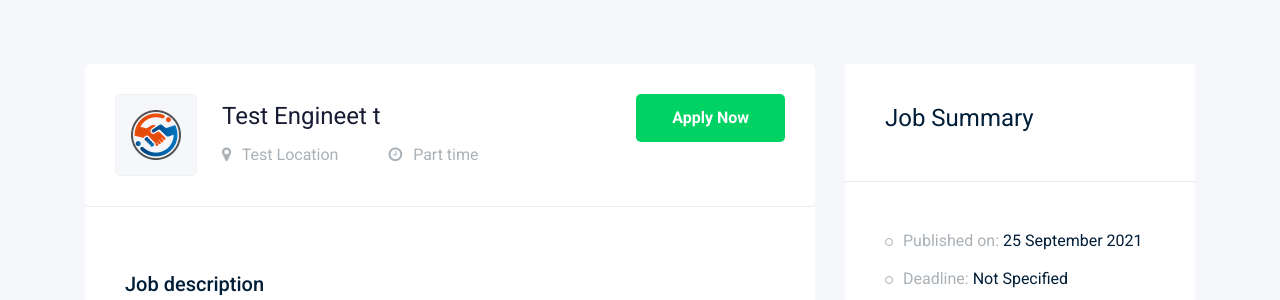
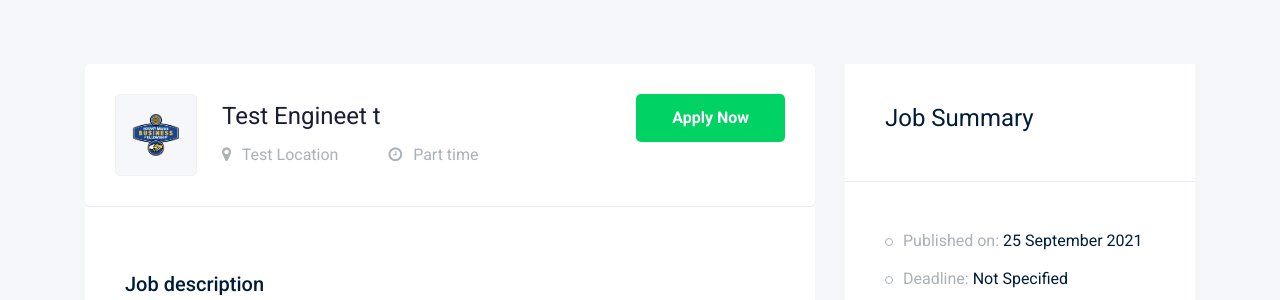
Before and after one commit to RotaSambandh/RotasambandhJobBoard, a Jekyll site: the page built from _posts/2021-09-25-testjob.md, in a window 1280 px wide. Shown: the part 387-687 px from the top of the page. Built offline with Jekyll 4.4.1, drawn with Linux system fonts in a browser that asks for light colours.

Commit message:
company image

```diff
--- a/_includes/head.html
+++ b/_includes/head.html
@@ -38,6 +38,7 @@
     <meta name="category" content="mentorship">
     <meta http-equiv="cache-control" content="public" />
     <meta http-equiv="Expires" content="0">
+    <meta name="theme-color" content="#047ae5">
 
     {% if page.noindex == true or page.active == false  %}
     <meta name=”robots” content=”noindex, follow”>
--- a/_includes/postbox.html
+++ b/_includes/postbox.html
@@ -2,7 +2,7 @@
     <div class="single_jobs white-bg d-flex justify-content-between">
         <div class="jobs_left d-flex align-items-center">
             <div class="thumb">
-                <img src="{{site.baseurl}}/img/round.png" style="max-width: 50px; max-height: 50px;" alt="RotaSambandh Job Board">
+                <img src="{% if post.company == "" %}{{site.baseurl}}/img/round.png{% else %}{{site.data.partners[post.company].img | relative_url}}{% endif %}" style="max-width: 50px; max-height: 50px;" alt="{% if post.company == "" %}RotaSambandh Job Board{% else %}{{site.data.partners[post.company].name}}{% endif %}">
             </div>
             <div class="jobs_conetent">
                 <a href="{{post.url | relative_url}}"><h4>{{post.title}}</h4></a>
--- a/_layouts/post.html
+++ b/_layouts/post.html
@@ -24,7 +24,7 @@ layout: default
                         <div class="single_jobs white-bg d-flex justify-content-between">
                             <div class="jobs_left d-flex align-items-center">
                                 <div class="thumb">
-                                    <img src="{{site.baseurl}}/img/round.png" alt="RotaSambandh Job Board">
+                                    <img src="{% if page.company == "" %}{{site.baseurl}}/img/round.png{% else %}{{site.data.partners[page.company].img | relative_url}}{% endif %}" style="max-width: 50px; max-height: 50px;" alt="{% if page.company == "" %}RotaSambandh Job Board{% else %}{{site.data.partners[page.company].name}}{% endif %}">
                                 </div>
                                 <div class="jobs_conetent">
                                     <a><h4>{{page.title}}</h4></a>
```
Also changed, not shown: _posts/2021-09-25-testjob.md (+1 -0 lines), _posts/2021-09-26-testjob copy.md (+1 -0 lines).
